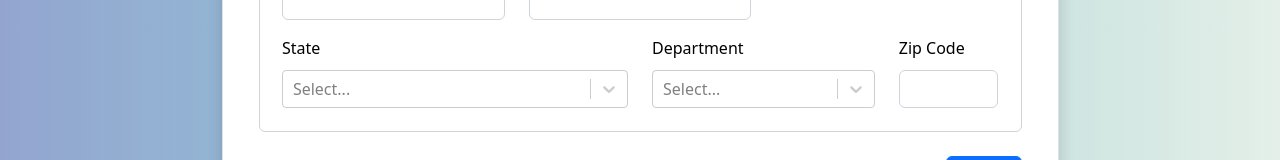
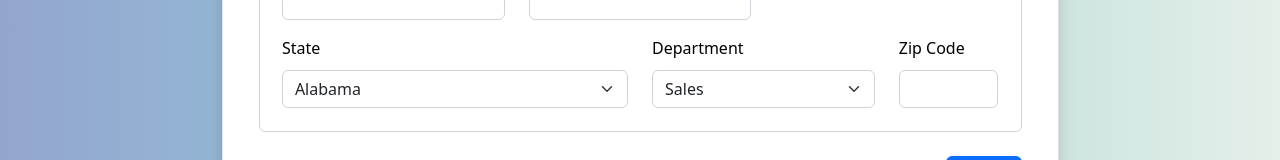
Before and after one commit to MichelYam/hrnet, a React (Create React App) app: page / in a window 1280 px wide. Shown: the part 482-642 px from the top of the page. Built offline with nearby package versions, Linux system fonts and the light colour scheme.

Commit message:
fix select in form

```diff
--- a/package.json
+++ b/package.json
@@ -16,7 +16,7 @@
     "babel-loader": "^9.1.2",
     "bootstrap": "^5.2.3",
     "moment": "^2.29.4",
-    "my-react-datapicker": "^1.0.4",
+    "my-react-datapicker": "^1.0.7",
     "prop-types": "^15.8.1",
     "react": "^18.2.0",
     "react-dom": "^18.2.0",
--- a/src/components/Form/index.tsx
+++ b/src/components/Form/index.tsx
@@ -1,4 +1,4 @@
-import React, { useState, Dispatch, SetStateAction } from 'react'
+import React, { useState, Dispatch, SetStateAction, ChangeEvent } from 'react'
 import Select from 'react-select'
 import { IEmployee } from '../../App';
 //Library datapicker
@@ -182,24 +182,29 @@ const Index = ({ departements, states, addEmployee, setNewEmployee, newEmployee
                 <div className='row'>
                     <div className='form-group col-md-6'>
                         <label htmlFor='state'>State</label>
-                        <Select id="state" options={states}
-                            onChange={(option: OptionType | null) => {
+                        <select name="state" id="state" className="form-select" aria-label="select states" onChange={(event: ChangeEvent<HTMLSelectElement>) => {
                             setNewEmployee({
                                 ...newEmployee,
-                                    state: option!.label
+                                state: event.target.value
                             })
-                            }} />
+                        }}>
+                            {states.map((item, key) => (
+                                <option key={key} value={item.label}>{item.label}</option>
+                            ))}
+                        </select>
                     </div>
                     <div className='form-group col-md-4'>
                         <label htmlFor='departments'>Department</label>
-                        <Select id='departments' options={departements}
-                            onChange={(option: OptionType | null) => {
+                        <select name="state" id="state" className="form-select" aria-label="select states" onChange={(event: ChangeEvent<HTMLSelectElement>) => {
                             setNewEmployee({
                                 ...newEmployee,
-                                    department: option!.label
+                                department: event.target.value
                             })
-                            }}
-                        />
+                        }}>
+                            {departements.map((item, key) => (
+                                <option key={key} value={item.label}>{item.label}</option>
+                            ))}
+                        </select>
                     </div>
                     <div className='form-group col-md-2'>
                         <label htmlFor='zip-code'>Zip Code</label>
```
Also changed, not shown: 1 other file (tests, documents, lock files or other folders). Lines whose indentation alone changed are shown as unchanged.
